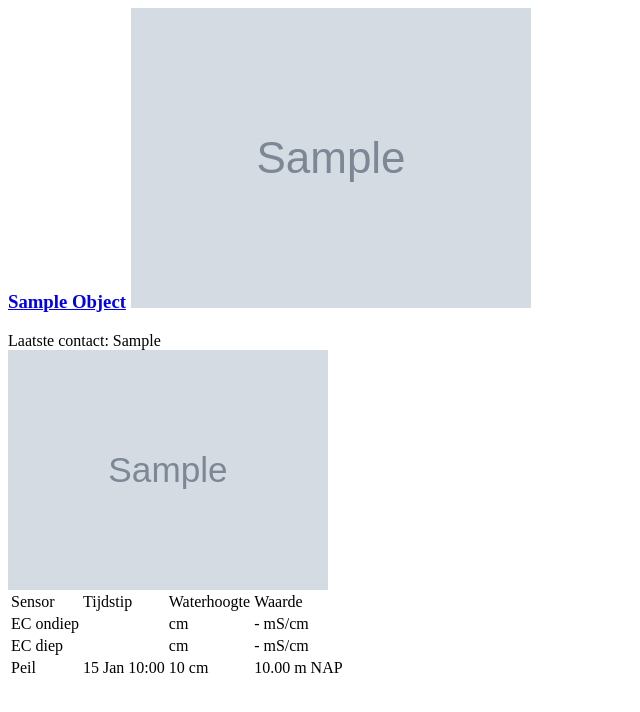
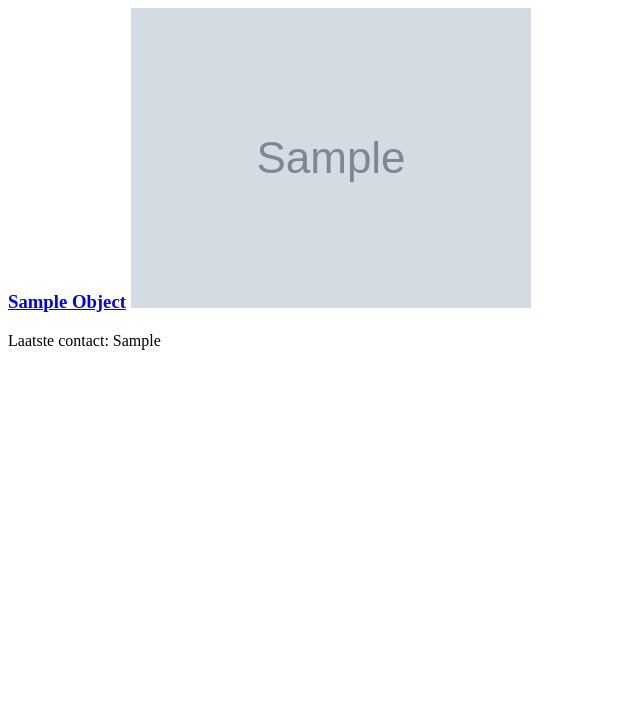
Before and after one commit to acaciawater/peilstok, a Django app: template peil/peil/templates/peil/popup_new.html in a window 1280 px wide. Shown: the top 712 px of the page, without its empty margins (0-640 px from the left). Run offline with Django 3.2, Linux system fonts and the light colour scheme; the template is opened without the code that fills it: most values are stand-ins (such as "Sample title", 1, 10 or a date in 2020); grey boxes marked "Sample" are stand-in pictures; parts of the project's set-up code (start-up, migrations or seed data) failed here and were passed over; some libraries are stand-ins or nearby versions.

Commit message:
popup shows image when user is staff

```diff
--- a/peil/peil/templates/peil/popup_new.html
+++ b/peil/peil/templates/peil/popup_new.html
@@ -2,7 +2,7 @@
 <h3><a href="{% url 'chart-detail' object.id %}">{{object|title}}</a>
 {%if battery %}<img class="battery" src={{battery.icon}} title="batterijniveau {{battery.level}}%"></img>{%endif%}</h3>
 Laatste contact: {{object.last_seen}}</br>
-
+{% if user.is_staff %}
 {% with object.popup_photo as photo %}
 {% thumbnail photo.photo "320" crop="center" as im %}
 <a href="{% url 'device-photos' object.id %}"><img width="320px" src="{{ im.url }}"></img></a>
@@ -23,3 +23,4 @@ Laatste contact: {{object.last_seen}}</br>
 <tr><td>Peil</td><td>{{lastwl.time|date:'j M H:i'}}</td><td>{{lastwl.cm|floatformat:0}} cm</td><td>{{lastwl.nap|default:'-'|floatformat:2}} m NAP</td></tr>
 </tbody>
 </table>
+{% endif %}
--- a/peil/peil/views.py
+++ b/peil/peil/views.py
@@ -91,7 +91,7 @@ def select_photo(request, pk):
 class PopupView(DetailView):
     """ returns html response for leaflet popup """
     model = Device
-    template_name = 'peil/popup.html'
+    template_name = 'peil/popup_new.html'
 
     def get_context_data(self, **kwargs):
         context = DetailView.get_context_data(self, **kwargs)
```
